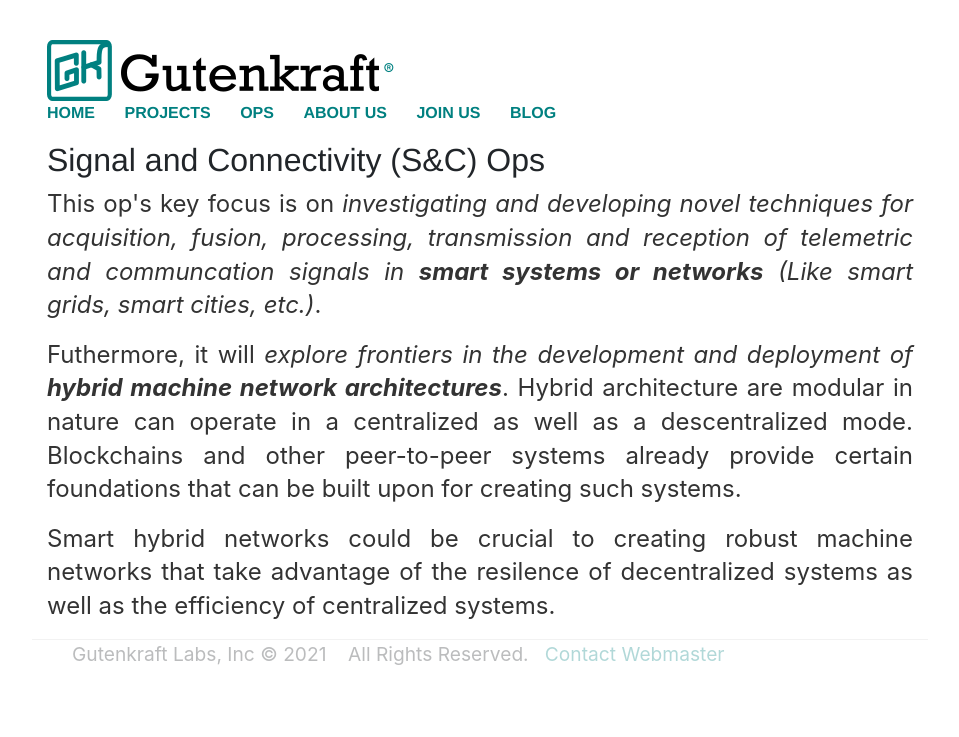
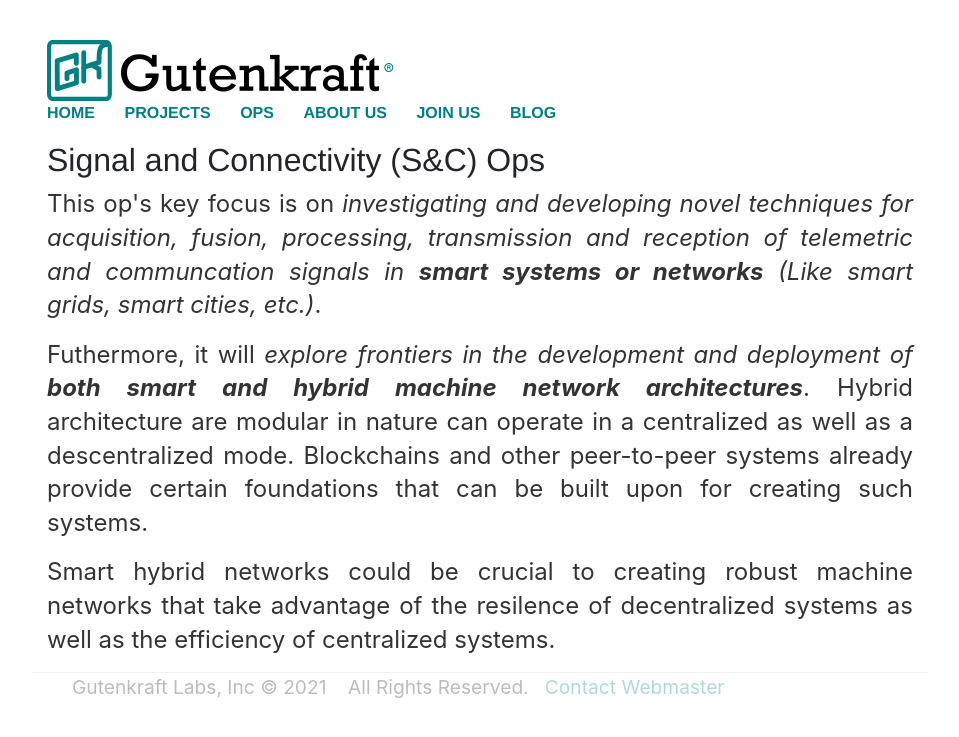
Before and after one commit to oferonmi/datafilik.github.io, a Jekyll site: the page built from ops/snc_op/index.html, in a window 1280 px wide. Shown: the top 737 px of the page, without its empty margins (160-1119 px from the left). Built offline with Jekyll 4.4.1, drawn with Linux system fonts in a browser that asks for light colours.

Commit message:
content update

```diff
--- a/ops/snc_op/index.html
+++ b/ops/snc_op/index.html
@@ -10,7 +10,7 @@
     </p>
 
     <p align="justify">
-        Futhermore, it will <em>explore frontiers in the development and deployment of <b>hybrid machine network architectures</b></em>. Hybrid architecture are modular in nature can operate in a centralized as well as a descentralized mode. Blockchains and other peer-to-peer systems already provide certain foundations that can be built upon for creating such systems.
+        Futhermore, it will <em>explore frontiers in the development and deployment of <b>both smart and hybrid machine network architectures</b></em>. Hybrid architecture are modular in nature can operate in a centralized as well as a descentralized mode. Blockchains and other peer-to-peer systems already provide certain foundations that can be built upon for creating such systems.
     </p>
 
     <p align="justify">
```
